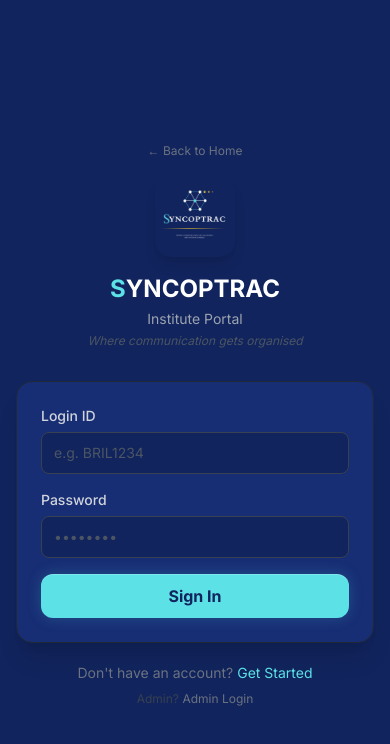
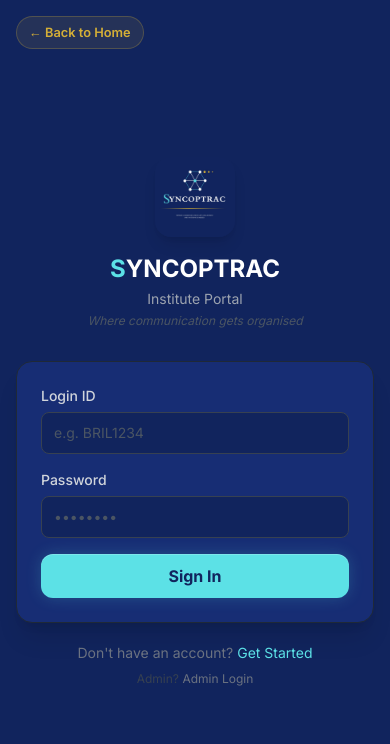
Before and after one commit to syncoptrac/SYNCOPTRAC, a Next.js app in the folder frontend/: page /institute/login in a window 390 px wide. Shown: the top 744 px of the page. Built offline with nearby package versions, Linux system fonts and the light colour scheme; no server answers.

Commit message:
Improve features and mobile UX

```diff
--- a/frontend/pages/institute/login.js
+++ b/frontend/pages/institute/login.js
@@ -33,12 +33,26 @@
 
   return (
     <div className="min-h-screen bg-brand-dark flex items-center justify-center p-4">
+
+      {/* Back to Home — fixed top left corner */}
+      <div style={{ position: 'fixed', top: 16, left: 16, zIndex: 50 }}>
+        <Link href="/" style={{
+          display: 'flex', alignItems: 'center', gap: 6,
+          color: '#d4af37', fontWeight: 600, fontSize: '0.8rem',
+          textDecoration: 'none',
+          background: 'rgba(212,175,55,0.1)',
+          border: '1px solid rgba(212,175,55,0.25)',
+          padding: '6px 12px', borderRadius: 20,
+          transition: 'all 0.2s ease',
+        }}
+          onMouseEnter={e => e.currentTarget.style.background = 'rgba(212,175,55,0.2)'}
+          onMouseLeave={e => e.currentTarget.style.background = 'rgba(212,175,55,0.1)'}
+        >
+          ← Back to Home
+        </Link>
+      </div>
+
       <div className="w-full max-w-sm">
-
-        {/* Back to Home — top */}
-        <div className="mb-4 text-center">
-          <Link href="/" className="text-gray-500 hover:text-brand-gold text-xs">← Back to Home</Link>
-        </div>
 
         {/* Logo */}
         <div className="text-center mb-8">
```
